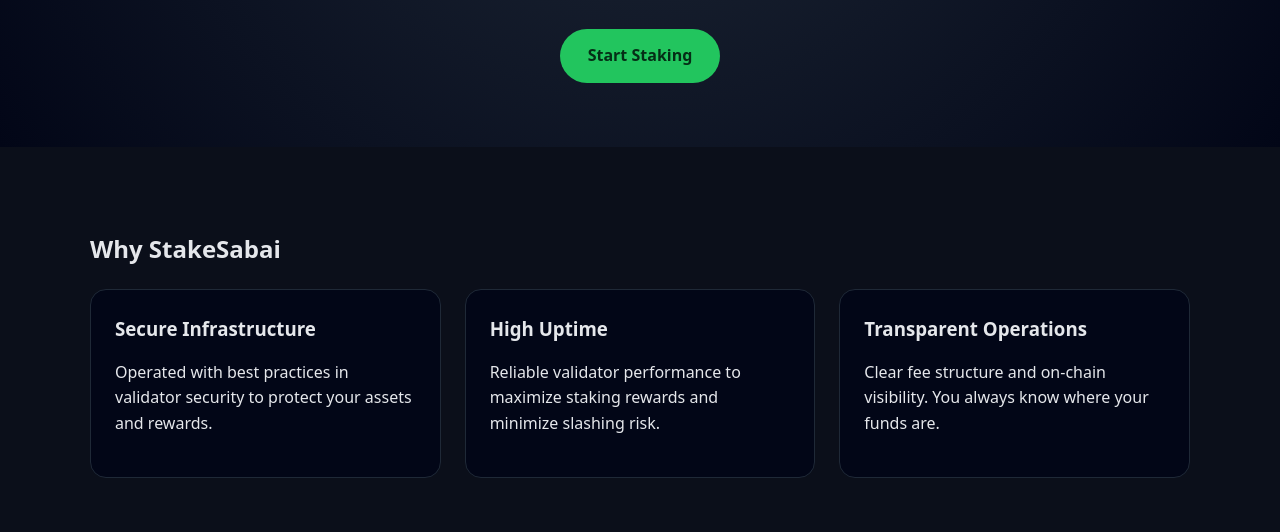
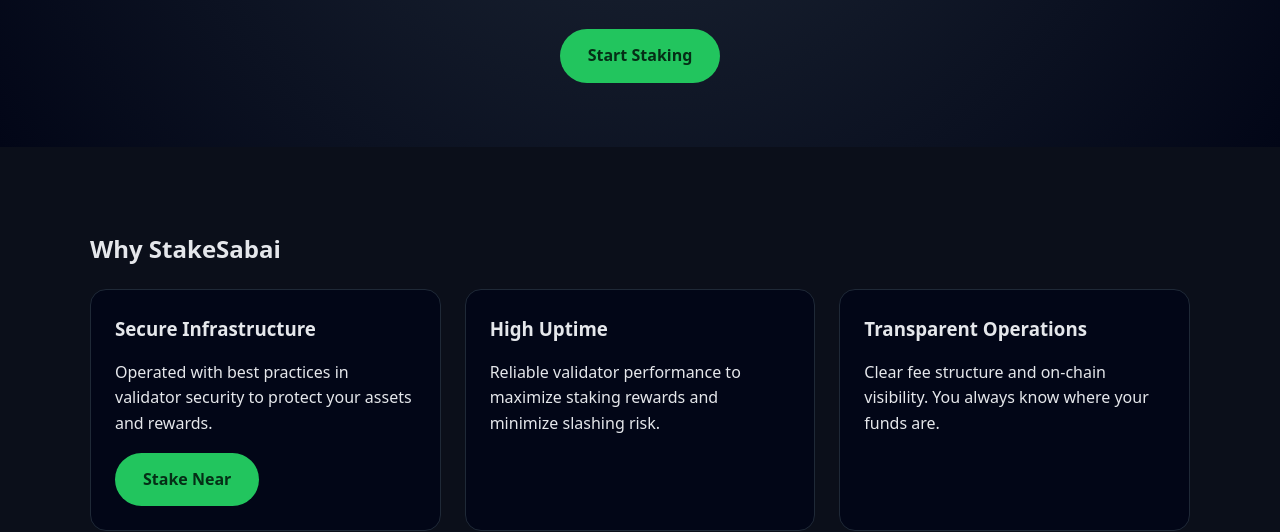
Before and after one commit to Zealotohm/Sabai-Finance-website, a plain HTML site: page index.html in a window 1280 px wide. Shown: the part 295-827 px from the top of the page. Drawn offline with Linux system fonts and the light colour scheme.

Commit message:
Update index.html

```diff
--- a/index.html
+++ b/index.html
@@ -83,6 +83,7 @@
         <p>
           Operated with best practices in validator security to protect your assets and rewards.
         </p>
+        <a href="https://app.mynearwallet.com/staking/stakesabai.poolv1.near" class="cta">Stake Near</a>
       </div>
       <div class="card">
         <h3>High Uptime</h3>
```
